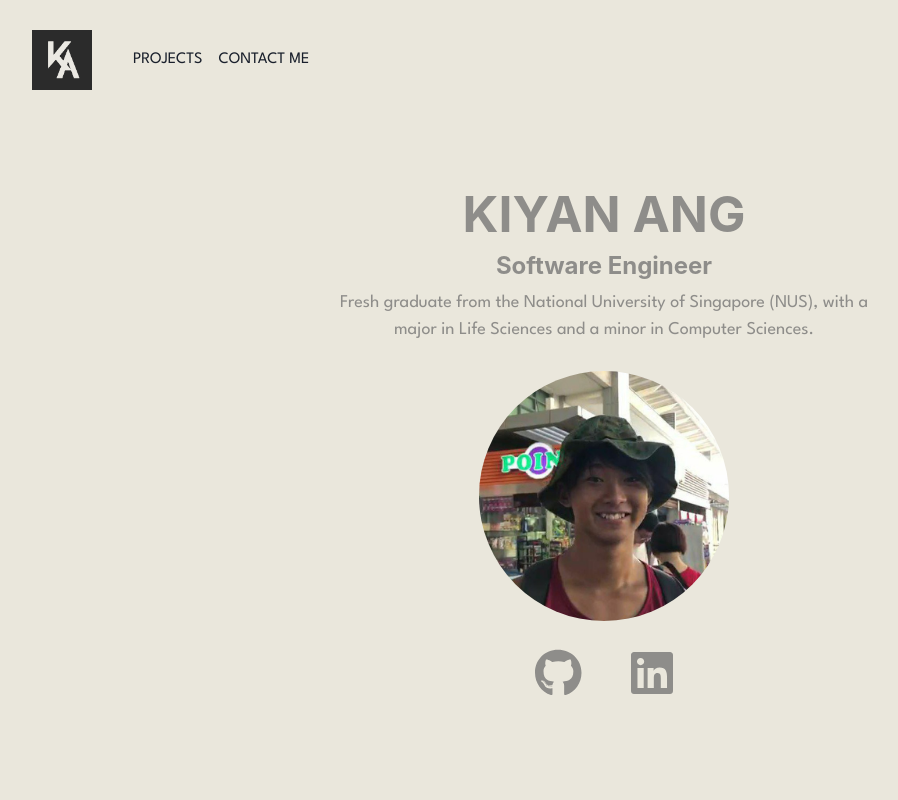
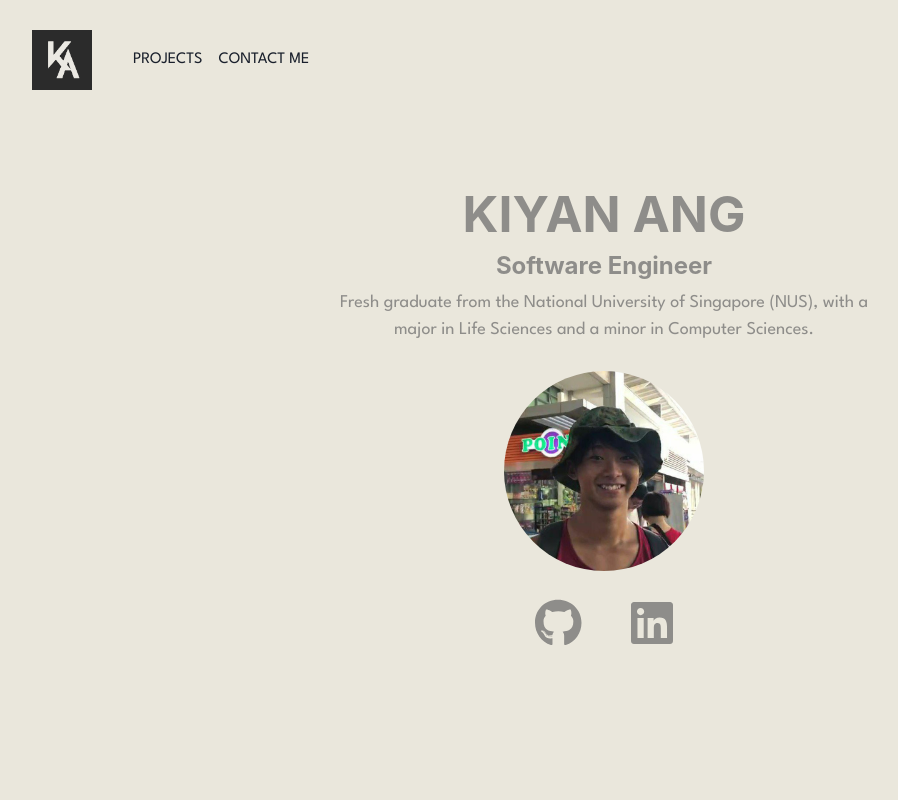
Before and after one commit to kynapy/kynapy.github.io, a React (Create React App) app: page / in a window 1280 px wide. Shown: the top 800 px of the page, without its empty margins (36-934 px from the left). Built offline with nearby package versions, Linux system fonts and the light colour scheme.

Commit message:
Fix some CSS nits

```diff
--- a/src/components/AboutSection.js
+++ b/src/components/AboutSection.js
@@ -1,4 +1,4 @@
-import { VStack, Heading, Text, HStack } from "@chakra-ui/react";
+import { VStack, Heading, Text, HStack, Box } from "@chakra-ui/react";
 import image from "../images/kynapy.png";
 import { FontAwesomeIcon } from '@fortawesome/react-fontawesome';
 import { faGithub, faLinkedin } from '@fortawesome/free-brands-svg-icons';
@@ -7,11 +7,10 @@ import "../css/AboutSection.css"
 const AboutSection = (props) => {
     return (
         <VStack
-            height="90vh"
             minHeight="90vh"
             width="100%"
             spacing="1vh"
-            padding={props.isMobile ? "4vh 28vw 0 28vw" : "13vh 28vw 0 28vw"}
+            padding={props.isMobile ? "10vh 15vw 0 15vw" : "13vh 28vw 0 28vw"}
             alignItems="center"
             color="#8E8D8A"
             textAlign="center"
@@ -21,11 +20,13 @@ const AboutSection = (props) => {
             <Text align="center" fontSize={18}>
                 Fresh graduate from the National University of Singapore (NUS), with a major in Life Sciences and a minor in Computer Sciences.
             </Text>
-            <img
-                src={ image }
-                alt="Kiyan"
-                id="kiyanImage"
-            />
+            <Box id="image-cropper">
+                <img
+                    src={ image }
+                    alt="Kiyan"
+                    id="kiyan-image"
+                />
+            </Box>
             <HStack>
                 <li><a href="https://www.github.com/kynapy">
                     <FontAwesomeIcon icon={faGithub} size="3x" style={{marginRight: "25px"}}/>
--- a/src/components/ContactMeSection.js
+++ b/src/components/ContactMeSection.js
@@ -73,7 +73,7 @@ const ContactMeSection = (props, ref) => {
                 </form>
             </div>
             <FormSubmitResponse trigger={formSubmitted} setTrigger={setFormSubmitted}>
-                <Heading>Success!</Heading>
+                <Heading style={{paddingBottom: "20px"}}>Success!</Heading>
                 <Text>Thank you, your message has been sent and I will get back to you shortly!</Text>
             </FormSubmitResponse>
         </VStack>
--- a/src/components/FormSubmitResponse.js
+++ b/src/components/FormSubmitResponse.js
@@ -3,7 +3,7 @@ import "../css/FormSubmitResponse.css";
 
 const FormSubmitResponse = (props) => {
     return props.trigger ? (
-        <div id="formSuccess">
+        <div id="form-success">
             <div className="popup-inner">
                 <button
                     className="close-button"
--- a/src/css/AboutSection.css
+++ b/src/css/AboutSection.css
@@ -1,5 +1,15 @@
-#kiyanImage {
+#image-cropper {
+    width: 200px;
+    height: 200px;
+    position: relative;
+    overflow: hidden;
     border-radius: 50%;
-    width: 250px;
-    padding: 20px 0;
+    margin: 20px 0;
 }
+
+#kiyan-image {
+    display: inline;
+    margin: 0 auto;
+    height: 100%;
+    width: auto;
+}
--- a/src/css/FormSubmitResponse.css
+++ b/src/css/FormSubmitResponse.css
@@ -1,13 +1,15 @@
-#formSuccess {
+#form-success {
     display: flex;
     justify-content: center;
     align-items: center;
 
     position: fixed;
-    top: 20px;
+    top: 30px;
     align-self: center;
     background-color: #D8C3A5;
     border-radius: 8px;
+    max-width: 80vw;
+    text-align: center;
 }
 
 .popup-inner {
```
